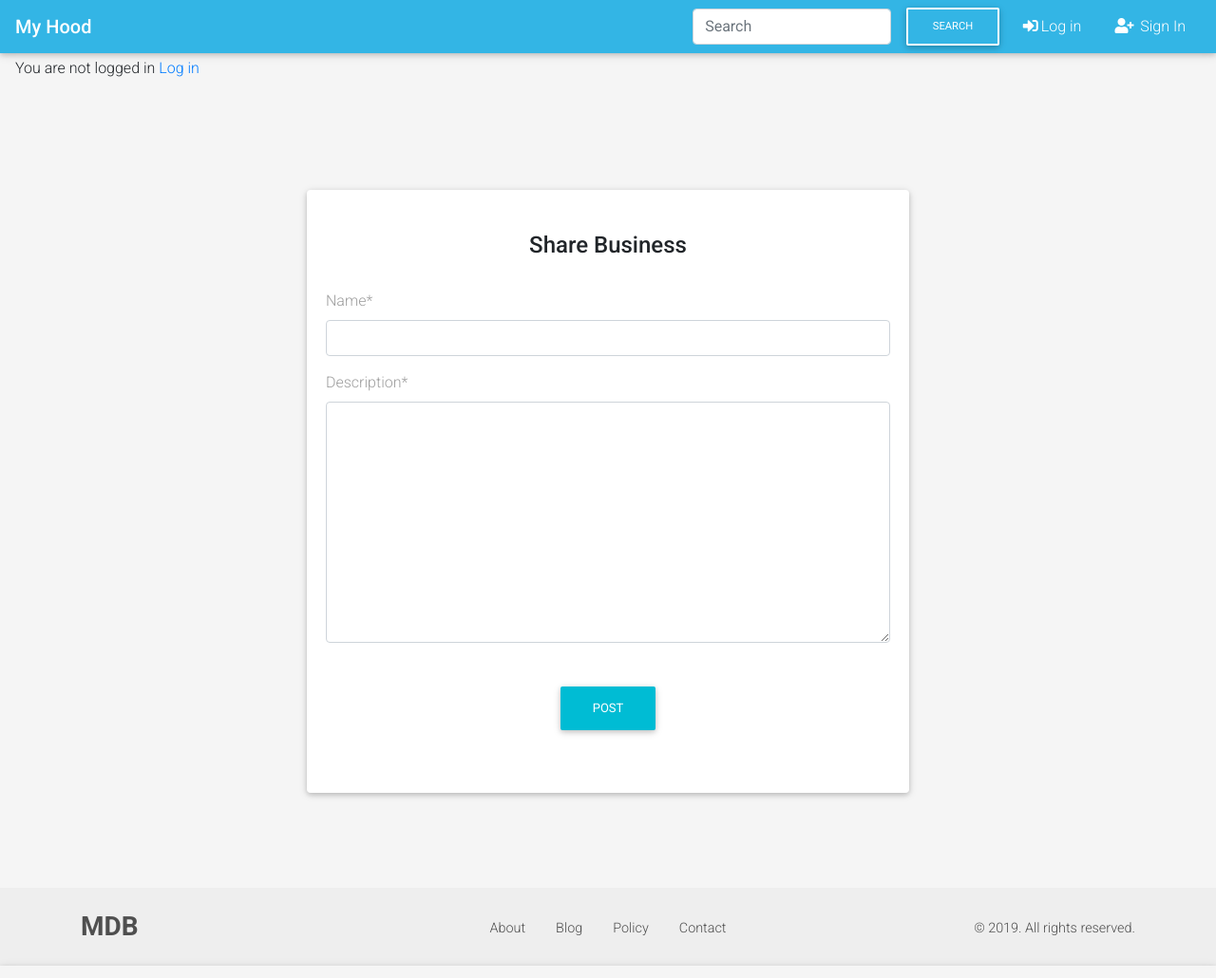
After one commit to Kenneth-joseph/the-hood, a Django app: page /business/new in a window 1280 px wide. The commit adds this page. Shown: the top 1030 px of the page at 95% size. Run offline with Django 3.2, Linux system fonts and the light colour scheme; some libraries are stand-ins or nearby versions.

Commit message:
made changes in the navbar and home page'

```diff
--- a/hood/templates/home.html
+++ b/hood/templates/home.html
@@ -7,14 +7,14 @@
     </div>
   </div>
 </div>
-<div class="container-fluid mt-5">
+<div class="container-fluid mt-5 two">
     {% for post in object_list %}
     <div class="row">
         <div class="col-md-1"></div>
         <div class="col-md-10">
 
   <!--Section: Content-->
-  <section class="dark-grey-text" style="color:white;">
+  <section class="dark-grey-text">
 
     <!-- Section heading -->
 
@@ -47,7 +47,7 @@
         <!-- Excerpt -->
         <p class="dark-grey-text"style="color:white;">{{post.content}}.</p>
         <!-- Post data -->
-        <p>by <a class="font-weight-bold">Jessica Clark</a>&nbsp;&nbsp;{{post.pub_date|timesince}} AGO</p>
+        <p>by <a class="font-weight-bold">{{post.profile}}</a>&nbsp;&nbsp;{{post.pub_date|timesince}} AGO</p>
         <!-- Read more button -->
         <a class="btn btn-primary btn-md mx-0 btn-rounded">Read more</a>
 
--- a/hood/templates/navbar.html
+++ b/hood/templates/navbar.html
@@ -1,6 +1,6 @@
 <!--Navbar -->
 <nav class="mb-1 navbar navbar-expand-lg navbar-dark info-color">
-  <a class="navbar-brand" href="{%url 'home'%}">My Hood</a>
+  <a class="navbar-brand" href="{%url 'home'%}"><strong>My Hood</strong></a>
   <button class="navbar-toggler" type="button" data-toggle="collapse" data-target="#navbarSupportedContent-4"
     aria-controls="navbarSupportedContent-4" aria-expanded="false" aria-label="Toggle navigation">
     <span class="navbar-toggler-icon"></span>
@@ -19,8 +19,11 @@
           aria-haspopup="true" aria-expanded="false">
           <i class="fas fa-user"></i> Profile </a>
         <div class="dropdown-menu dropdown-menu-right dropdown-info" aria-labelledby="navbarDropdownMenuLink-4">
-          <a class="dropdown-item" href="#">My account</a>
+          <a class="dropdown-item" href="{%url 'profile'%}">My account</a>
           <a class="dropdown-item" href="{%url 'logout'%}">Log out</a>
+           <a class="dropdown-item" href="{%url 'new_post'%}">Create post</a>
+          <a class="dropdown-item" href="{%url 'new_business'%}">Create Business</a>
+
         </div>
       </li>
       {%else%}
--- /dev/null
+++ b/hood/templates/new_business.html
@@ -0,0 +1,31 @@
+{%extends 'base.html'%}
+{%load crispy_forms_tags %}
+{%block content%}
+<div class="container">
+    <div class="row">
+        <div class="col-md-2"></div>
+        <div class="col-md-8">
+            <!-- Card -->
+    <div class="card mx-xl-5 post">
+
+  <!-- Card body -->
+    <div class="card-body ">
+                 <p class="h4 text-center py-4">Share Business</p>
+
+       <form action="" method="post" enctype="multipart/form-data" class="grey-text font-weight-light">
+                {% csrf_token %}
+                {{ form|crispy }}
+         <div class="form-group text-center py-4 mt-3">
+        <button class="btn btn-cyan" type="submit">Post
+        </button>
+      </div>
+         </form>
+     </div>
+  <!-- Card body -->
+</div>
+<!-- Card -->
+        </div>
+        <div class="col-md-2"></div>
+    </div>
+</div>
+{%endblock%}
--- a/hood/urls.py
+++ b/hood/urls.py
@@ -9,5 +9,5 @@ urlpatterns = [
     path('profile/', ProfilePage.as_view(), name='profile'),
     path('post/new', CreateNewPost.as_view(), name='new_post'),
     path('post/<int:pk>/', SinglePost.as_view(), name='post-detail'),
-    path('business/new', CreateBusiness.as_view(), name='new_business')
+    path('business/new', CreateBusiness.as_view(), name='new_business'),
 ] + static(settings.MEDIA_URL, document_root = settings.MEDIA_ROOT)
--- a/hood/views.py
+++ b/hood/views.py
@@ -38,6 +38,10 @@ class CreateBusiness(CreateView):
     template_name = 'new_business.html'
     fields = ['name', 'description']
 
+    def form_valid(self, form):
+        form.instance.profile = self.request.user
+        return super().form_valid(form)
+
 
 class SinglePost(DetailView):
     model = Post
--- a/static/css/index.css
+++ b/static/css/index.css
@@ -17,3 +17,7 @@ margin-bottom : 100px
 .picp{
 margin-top:95px;
 }
+
+.two{
+margin-bottom: 100px;
+}
```
Also changed, not shown: media/photos/Screenshot_from_2020-02-25_19-17-56.png (added).
